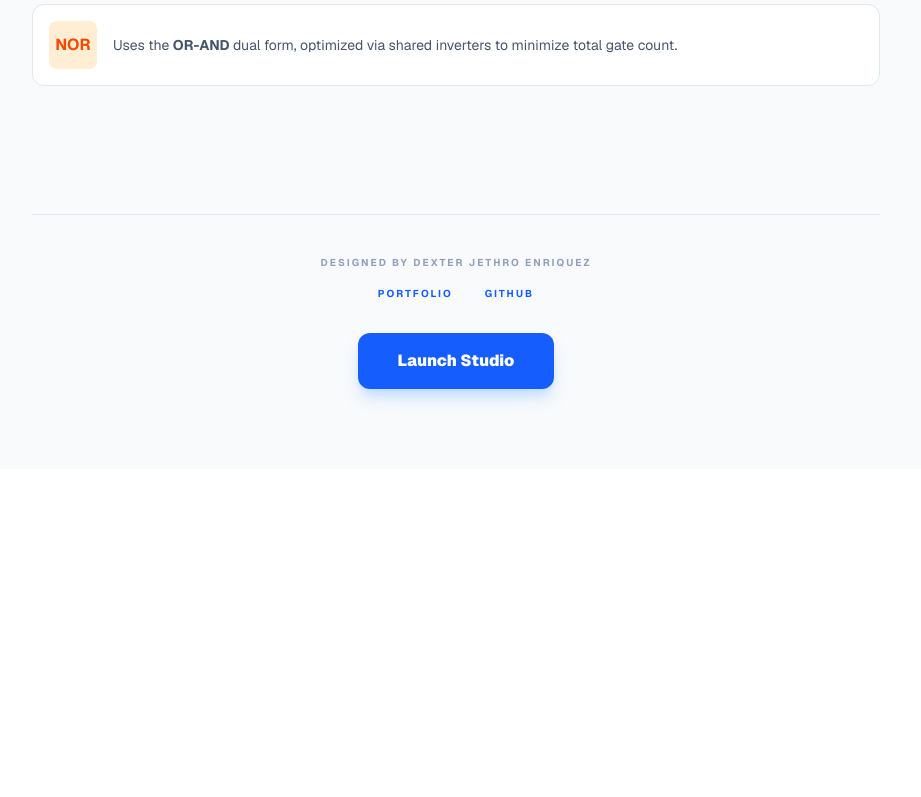
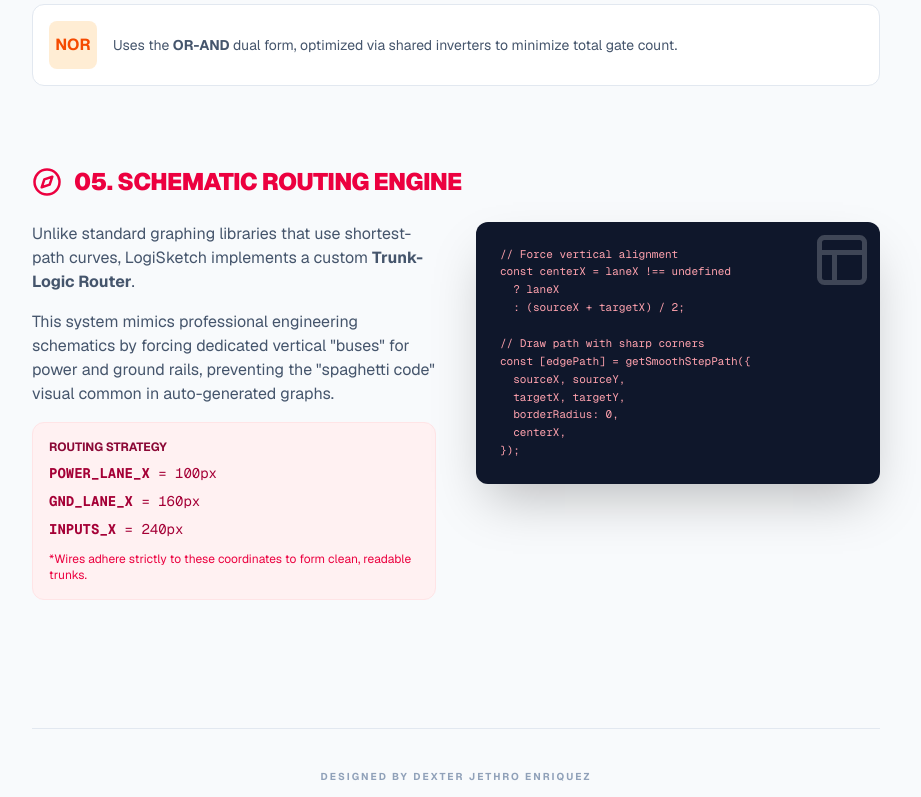
Before and after one commit to RokiTheWise/CircuitBuilder, a Next.js app in the folder logic-lens/: page /how-it-works in a window 1280 px wide. Shown: the part 1853-2650 px from the top of the page, without its empty margins (184-1105 px from the left). Before the commit the page ends 2322 px from the top, so only its background shows below. Built offline with nearby package versions, Linux system fonts and the light colour scheme.

Commit message:
Added an explanation on how the schematic diagram is made

```diff
--- a/logic-lens/app/how-it-works/page.tsx
+++ b/logic-lens/app/how-it-works/page.tsx
@@ -5,7 +5,7 @@
   FiTable,
   FiZap,
   FiLayout,
-  FiCode,
+  FiCompass, // Added for the Routing Section
 } from "react-icons/fi";
 
 export default function HowItWorks() {
@@ -174,7 +174,7 @@
           <div className="flex items-center gap-3 mb-6 text-emerald-600">
             <FiTable className="text-3xl" />
             <h3 className="text-2xl font-black uppercase tracking-tight">
-              03. TWO-WAY BINDING
+              03. Two-Way Binding
             </h3>
           </div>
           <p className="text-slate-600 mb-8 leading-relaxed">
@@ -241,6 +241,70 @@
           </div>
         </section>
 
+        {/* 05. SCHEMATIC ROUTING (NEW) */}
+        <section className="mb-20">
+          <div className="flex items-center gap-3 mb-6 text-rose-600">
+            <FiCompass className="text-3xl" />
+            <h3 className="text-2xl font-black uppercase tracking-tight">
+              05. Schematic Routing Engine
+            </h3>
+          </div>
+          <div className="grid lg:grid-cols-2 gap-10 items-start">
+            <div className="text-slate-600 space-y-4">
+              <p>
+                Unlike standard graphing libraries that use shortest-path
+                curves, LogiSketch implements a custom{" "}
+                <strong>Trunk-Logic Router</strong>.
+              </p>
+              <p>
+                This system mimics professional engineering schematics by
+                forcing dedicated vertical "buses" for power and ground rails,
+                preventing the "spaghetti code" visual common in auto-generated
+                graphs.
+              </p>
+              <div className="p-4 bg-rose-50 rounded-xl border border-rose-100 mt-4">
+                <h4 className="font-bold text-rose-900 mb-2 text-xs uppercase">
+                  Routing Strategy
+                </h4>
+                <ul className="space-y-2 list-none pl-0 text-sm text-rose-800 font-mono">
+                  <li>
+                    <span className="font-bold">POWER_LANE_X</span> = 100px
+                  </li>
+                  <li>
+                    <span className="font-bold">GND_LANE_X</span> = 160px
+                  </li>
+                  <li>
+                    <span className="font-bold">INPUTS_X</span> = 240px
+                  </li>
+                </ul>
+                <p className="mt-3 text-xs text-rose-600">
+                  *Wires adhere strictly to these coordinates to form clean,
+                  readable trunks.
+                </p>
+              </div>
+            </div>
+            <div className="bg-slate-900 rounded-xl p-6 shadow-2xl relative overflow-hidden">
+              <div className="absolute top-0 right-0 p-2 opacity-20">
+                <FiLayout className="text-6xl text-white" />
+              </div>
+              <pre className="text-[11px] font-mono text-rose-300 leading-relaxed z-10 relative">
+                {`// Force vertical alignment
+const centerX = laneX !== undefined
+  ? laneX
+  : (sourceX + targetX) / 2;
+
+// Draw path with sharp corners
+const [edgePath] = getSmoothStepPath({
+  sourceX, sourceY,
+  targetX, targetY,
+  borderRadius: 0,
+  centerX,
+});`}
+              </pre>
+            </div>
+          </div>
+        </section>
+
         <footer className="mt-32 pt-10 border-t border-slate-200 text-center">
           <p className="text-[10px] font-bold text-slate-400 uppercase tracking-[0.2em] mb-4">
             Designed by Dexter Jethro Enriquez
```
